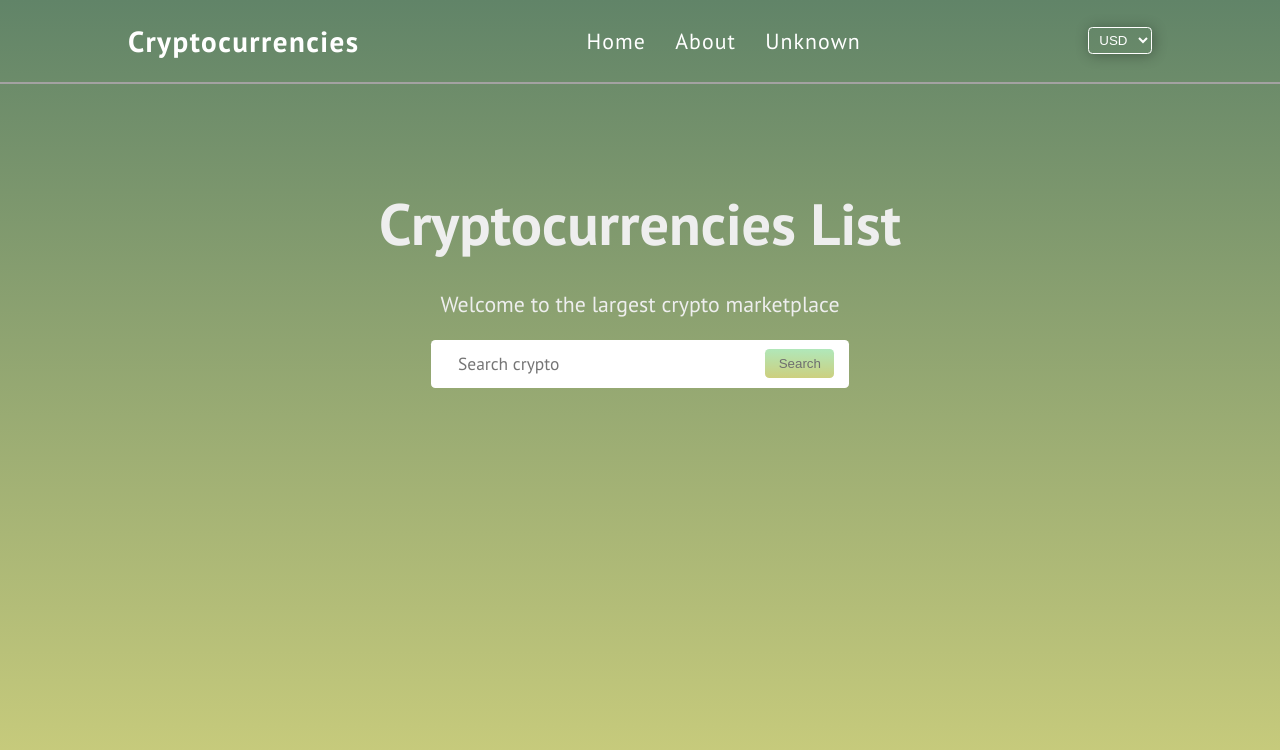
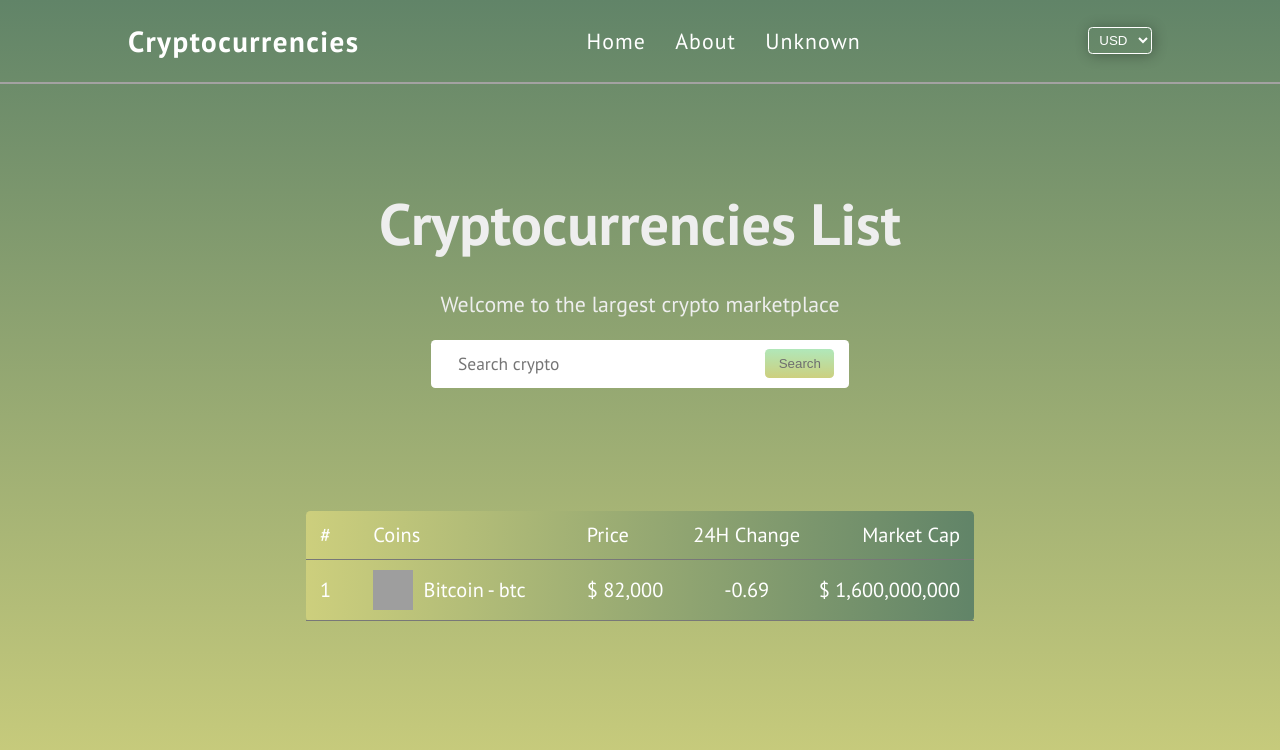
Before and after one commit to Velislav21/crypto-currencies, a React (Vite) app in the folder client/: page / in a window 1280 px wide. Shown: the top 750 px of the page. Built offline with nearby package versions, Linux system fonts and the light colour scheme; grey boxes are pictures that could not be loaded.

Commit message:
added crypto table with some details and crypto item component

```diff
--- /dev/null
+++ b/client/src/components/crypto/CryptoTableStyles.module.css
@@ -0,0 +1,34 @@
+.table {
+    max-width: 50em;
+    margin: 0 auto;
+    border-radius: 0.3rem;
+    font-size: 1.4em;
+    color: #fff;
+    background: -webkit-linear-gradient(181deg, #618468,#cdcf7d);
+}
+.table-row {
+    color: #fff;
+    padding: 0.5em 0.7em;
+    display: grid;
+    align-items: center;
+    grid-template-columns: 0.5fr 2fr 1fr 1fr 1.5fr;
+    text-decoration: none;
+    border-bottom: 1.5px solid rgb(120, 120, 120);
+}
+.table-row div {
+    display: flex;
+    align-items: center;
+    gap: 0.5em;
+}
+.table-row div img {
+    width: 40px;
+    height: auto;
+    aspect-ratio: 1/1;
+}
+
+.m-cap {
+    text-align: right;
+}
+.price-movement-percentage {
+    text-align: center;
+}
--- /dev/null
+++ b/client/src/components/crypto/crypto-table-item/CryptoTableItem.jsx
@@ -0,0 +1,25 @@
+import { Link } from "react-router"
+
+import styles from "../../crypto/CryptoTableStyles.module.css"
+
+export default function CryptoTableItem({
+    id,
+    symbol,
+    name,
+    image,
+    current_price,
+    market_cap,
+    market_cap_rank,
+    market_cap_change_percentage_24h,
+}) {
+    return <Link to="#" className={styles["table-row"]}>
+        <p>1</p>
+        <div>
+            <img src="https://assets.coingecko.com/coins/images/1/large/bitcoin.png?1696501400" alt="" />
+            <p>Bitcoin - btc</p>
+        </div>
+        <p>$ 82,000</p>
+        <p className={styles["price-movement-percentage"]}>-0.69</p>
+        <p className={styles["m-cap"]}>$ 1,600,000,000</p>
+    </Link >
+}
--- /dev/null
+++ b/client/src/components/crypto/crypto-table/CryptoTable.jsx
@@ -0,0 +1,20 @@
+import CryptoTableItem from "../crypto-table-item/CryptoTableItem"
+import useCoinsContext from "../../../hooks/useCoinsContext"
+
+import styles from "../../crypto/CryptoTableStyles.module.css"
+
+export default function CryptoTable() {
+
+    const { coins, isPending } = useCoinsContext();
+    console.log(coins, isPending)
+    return <div className={styles["table"]}>
+        <div className={styles["table-row"]}>
+            <p>#</p>
+            <p>Coins</p>
+            <p>Price</p>
+            <p>24H Change</p>
+            <p className={styles["m-cap"]}>Market Cap</p>
+        </div>
+        <CryptoTableItem />
+    </div>
+}
--- a/client/src/components/home/Home.jsx
+++ b/client/src/components/home/Home.jsx
@@ -1,3 +1,4 @@
+import CryptoTable from "../crypto/crypto-table/CryptoTable";
 import HeroSection from "../hero-section/HeroSection";
 import styles from "./Home.module.css";
 
@@ -5,6 +6,7 @@ export default function Home() {
     return (
         <>
             <HeroSection />
+            <CryptoTable />
         </>
     )
 }
--- a/client/src/utils/http.js
+++ b/client/src/utils/http.js
@@ -1,4 +1,4 @@
-async function request(url) {
+async function request(method, url) {
 
     const options = {
         headers: {
@@ -6,6 +6,11 @@ async function request(url) {
             'x-cg-demo-api-key': `${import.meta.env.VITE_APP_API_KEY}`
         }
     }
+
+    if (method !== 'GET') {
+        options.method = method
+    }
+
     const response = await fetch(url, options);
 
     if (!response.ok) {
```
